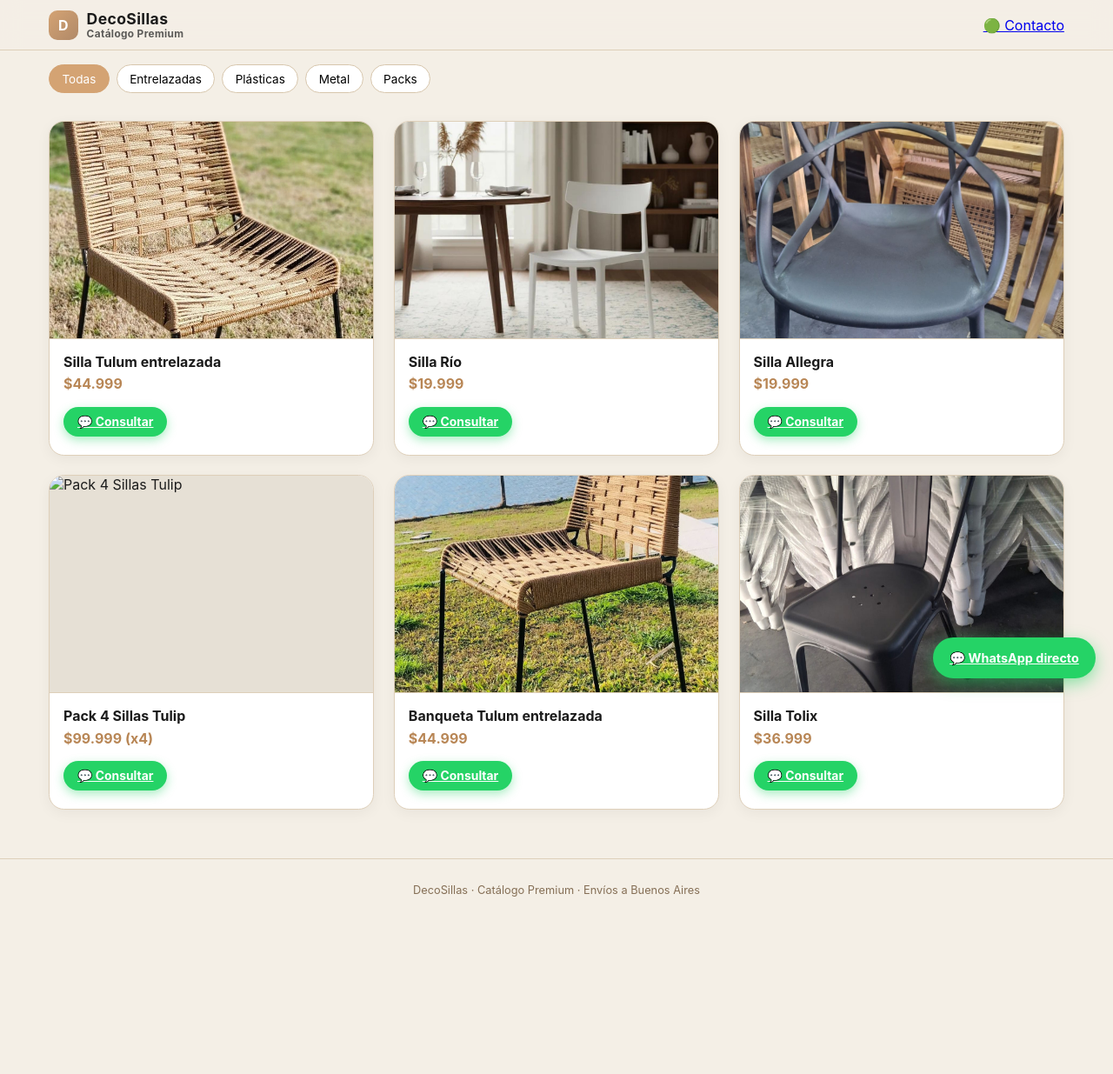
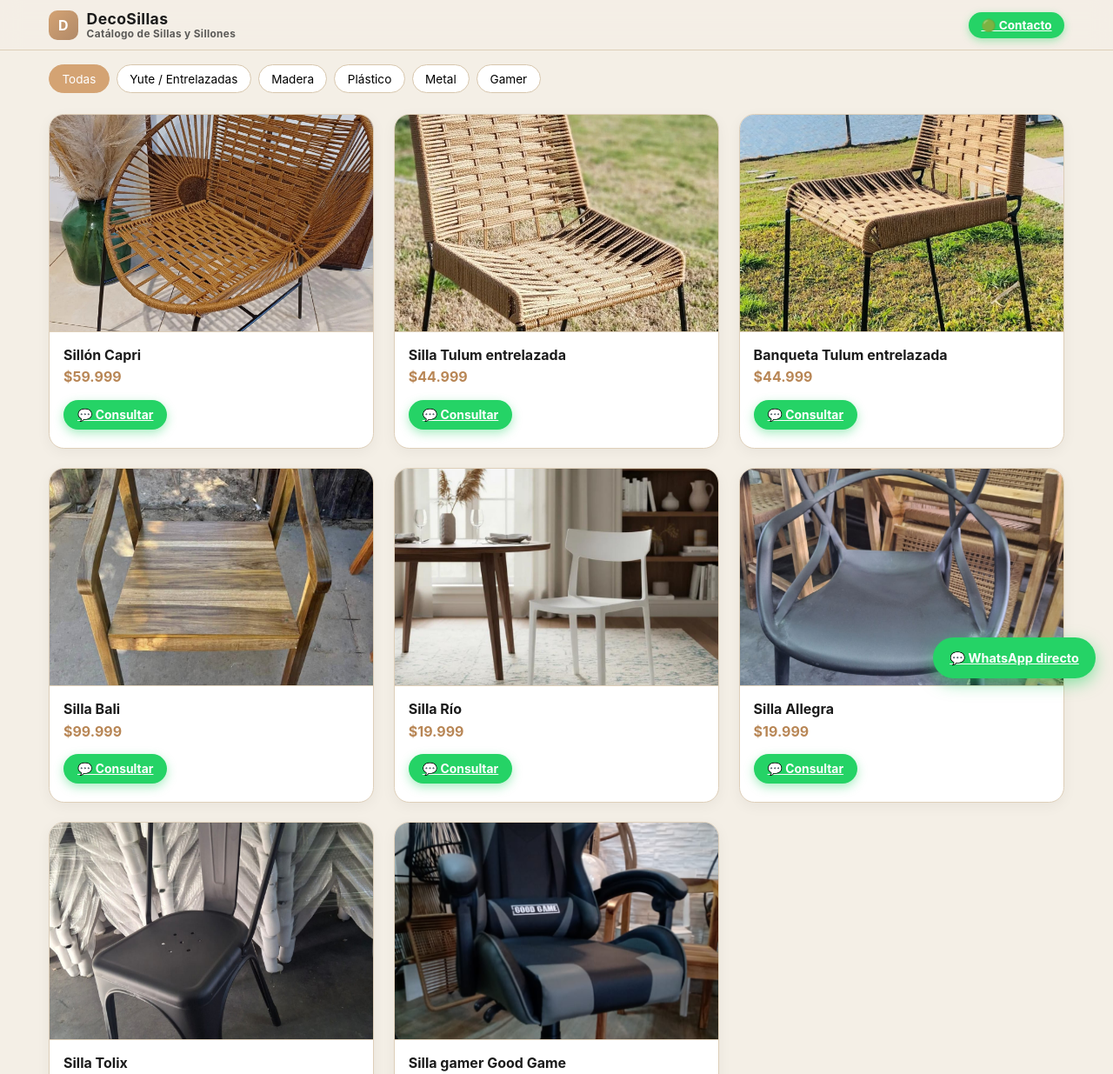
Before and after one commit to damianalexisveron-lang/decosillas-web, a plain HTML site: page index.html in a window 1280 px wide. Shown: the top 1235 px of the page at 87% size. Before the commit the page ends 1060 px from the top, so only its background shows below. Drawn offline with Linux system fonts and the light colour scheme.

Commit message:
Update index.html

```diff
--- a/index.html
+++ b/index.html
@@ -4,7 +4,7 @@
 <head>
   <meta charset="UTF-8" />
   <meta name="viewport" content="width=device-width, initial-scale=1" />
-  <title>DecoSillas Catálogo Premium - Sillas y Banquetas</title>
+  <title>DecoSillas - Catálogo de Sillas y Sillones</title>
 
   <style>
     * {
@@ -60,10 +60,25 @@
       font-size: 1rem;
     }
 
+    .btn-whatsapp-small {
+      padding: .45rem .9rem;
+      background: #25d366;
+      border-radius: 999px;
+      color: #fff;
+      font-size: .85rem;
+      font-weight: 700;
+      border: none;
+      display: inline-flex;
+      align-items: center;
+      gap: .4rem;
+      cursor: pointer;
+      box-shadow: 0 3px 10px rgba(37, 211, 102, .4);
+    }
+
     /* === FILTROS === */
     .filterbar {
       max-width: 1200px;
-      margin: 1rem auto;
+      margin: 1rem auto 0.5rem;
       padding: 0 1rem;
       display: flex;
       gap: .5rem;
@@ -231,7 +246,7 @@
         <div class="logo-icon">D</div>
         <div>
           DecoSillas
-          <div style="font-size: .74rem; opacity:.7;">Catálogo Premium</div>
+          <div style="font-size: .74rem; opacity:.7;">Catálogo de Sillas y Sillones</div>
         </div>
       </div>
 
@@ -245,18 +260,36 @@
   <!-- FILTROS -->
   <div class="filterbar">
     <button class="filter-btn active" data-filter="all">Todas</button>
-    <button class="filter-btn" data-filter="entrelazada">Entrelazadas</button>
-    <button class="filter-btn" data-filter="plastico">Plásticas</button>
+    <button class="filter-btn" data-filter="yute">Yute / Entrelazadas</button>
+    <button class="filter-btn" data-filter="madera">Madera</button>
+    <button class="filter-btn" data-filter="plastico">Plástico</button>
     <button class="filter-btn" data-filter="metal">Metal</button>
-    <button class="filter-btn" data-filter="pack">Packs</button>
+    <button class="filter-btn" data-filter="gamer">Gamer</button>
   </div>
 
   <!-- GRID -->
   <main>
     <div class="grid">
 
-      <!-- TULUM -->
-      <article class="card" data-categoria="entrelazada">
+      <!-- SILLÓN CAPRI -->
+      <article class="card" data-categoria="yute">
+        <div class="card-img">
+          <img src="imagenes/sillon-capri.jpg" alt="Sillón Capri">
+        </div>
+        <div class="card-body">
+          <div class="card-title">Sillón Capri</div>
+          <div class="card-price">$59.999</div>
+          <div class="card-footer">
+            <a class="btn-whatsapp-card"
+              href="https://wa.me/NUMERO_PLACEHOLDER?text=Hola%20quiero%20comprar%20el%20Sillon%20Capri%20-%20$59.999%20Foto:%20https://decosillas-web.vercel.app/imagenes/sillon-capri.jpg">
+              💬 Consultar
+            </a>
+          </div>
+        </div>
+      </article>
+
+      <!-- SILLA TULUM ENTRELAZADA -->
+      <article class="card" data-categoria="yute">
         <div class="card-img">
           <img src="imagenes/silla-tulum.jpg" alt="Silla Tulum entrelazada">
         </div>
@@ -272,10 +305,44 @@
         </div>
       </article>
 
-      <!-- RIO -->
+      <!-- BANQUETA TULUM ENTRELAZADA -->
+      <article class="card" data-categoria="yute">
+        <div class="card-img">
+          <img src="imagenes/banqueta-tulum.jpg" alt="Banqueta Tulum entrelazada">
+        </div>
+        <div class="card-body">
+          <div class="card-title">Banqueta Tulum entrelazada</div>
+          <div class="card-price">$44.999</div>
+          <div class="card-footer">
+            <a class="btn-whatsapp-card"
+              href="https://wa.me/NUMERO_PLACEHOLDER?text=Hola%20quiero%20comprar%20la%20Banqueta%20Tulum%20entrelazada%20-%20$44.999%20Foto:%20https://decosillas-web.vercel.app/imagenes/banqueta-tulum.jpg">
+              💬 Consultar
+            </a>
+          </div>
+        </div>
+      </article>
+
+      <!-- SILLA BALI -->
+      <article class="card" data-categoria="madera">
+        <div class="card-img">
+          <img src="imagenes/silla-bali.jpg" alt="Silla Bali madera">
+        </div>
+        <div class="card-body">
+          <div class="card-title">Silla Bali</div>
+          <div class="card-price">$99.999</div>
+          <div class="card-footer">
+            <a class="btn-whatsapp-card"
+              href="https://wa.me/NUMERO_PLACEHOLDER?text=Hola%20quiero%20comprar%20la%20Silla%20Bali%20-%20$99.999%20Foto:%20https://decosillas-web.vercel.app/imagenes/silla-bali.jpg">
+              💬 Consultar
+            </a>
+          </div>
+        </div>
+      </article>
+
+      <!-- SILLA RÍO -->
       <article class="card" data-categoria="plastico">
         <div class="card-img">
-          <img src="imagenes/silla-rio.jpg" alt="Silla Río">
+          <img src="imagenes/silla-rio.jpg" alt="Silla Río plástica">
         </div>
         <div class="card-body">
           <div class="card-title">Silla Río</div>
@@ -289,7 +356,7 @@
         </div>
       </article>
 
-      <!-- ALLEGRA -->
+      <!-- SILLA ALLEGRA -->
       <article class="card" data-categoria="plastico">
         <div class="card-img">
           <img src="imagenes/silla-allegra.jpg" alt="Silla Allegra">
@@ -306,41 +373,7 @@
         </div>
       </article>
 
-      <!-- PACK TULIP -->
-      <article class="card" data-categoria="pack">
-        <div class="card-img">
-          <img src="imagenes/silla-tulip.jpg" alt="Pack 4 Sillas Tulip">
-        </div>
-        <div class="card-body">
-          <div class="card-title">Pack 4 Sillas Tulip</div>
-          <div class="card-price">$99.999 (x4)</div>
-          <div class="card-footer">
-            <a class="btn-whatsapp-card"
-              href="https://wa.me/NUMERO_PLACEHOLDER?text=Hola%20quiero%20comprar%20el%20Pack%20de%204%20Sillas%20Tulip%20-%20$99.999%20Foto:%20https://decosillas-web.vercel.app/imagenes/silla-tulip.jpg">
-              💬 Consultar
-            </a>
-          </div>
-        </div>
-      </article>
-
-      <!-- BANQUETA TULUM -->
-      <article class="card" data-categoria="entrelazada">
-        <div class="card-img">
-          <img src="imagenes/banqueta-tulum.jpg" alt="Banqueta Tulum entrelazada">
-        </div>
-        <div class="card-body">
-          <div class="card-title">Banqueta Tulum entrelazada</div>
-          <div class="card-price">$44.999</div>
-          <div class="card-footer">
-            <a class="btn-whatsapp-card"
-              href="https://wa.me/NUMERO_PLACEHOLDER?text=Hola%20quiero%20comprar%20la%20Banqueta%20Tulum%20entrelazada%20-%20$44.999%20Foto:%20https://decosillas-web.vercel.app/imagenes/banqueta-tulum.jpg">
-              💬 Consultar
-            </a>
-          </div>
-        </div>
-      </article>
-
-      <!-- TOLIX -->
+      <!-- SILLA TOLIX -->
       <article class="card" data-categoria="metal">
         <div class="card-img">
           <img src="imagenes/silla-tolix.jpg" alt="Silla Tolix">
@@ -357,6 +390,23 @@
         </div>
       </article>
 
+      <!-- SILLA GAMER GOOD GAME -->
+      <article class="card" data-categoria="gamer">
+        <div class="card-img">
+          <img src="imagenes/silla-gamer-goodgame.jpg" alt="Silla gamer Good Game">
+        </div>
+        <div class="card-body">
+          <div class="card-title">Silla gamer Good Game</div>
+          <div class="card-price">$129.999</div>
+          <div class="card-footer">
+            <a class="btn-whatsapp-card"
+              href="https://wa.me/NUMERO_PLACEHOLDER?text=Hola%20quiero%20comprar%20la%20Silla%20gamer%20Good%20Game%20-%20$129.999%20Foto:%20https://decosillas-web.vercel.app/imagenes/silla-gamer-goodgame.jpg">
+              💬 Consultar
+            </a>
+          </div>
+        </div>
+      </article>
+
     </div>
   </main>
 
@@ -367,10 +417,10 @@
   </a>
 
   <footer>
-    DecoSillas · Catálogo Premium · Envíos a Buenos Aires
+    DecoSillas · Catálogo de Sillas y Sillones · Envíos a Buenos Aires
   </footer>
 
-  <!-- SISTEMA DE WHATSAPP POR VENDEDOR -->
+  <!-- SISTEMA DE WHATSAPP POR VENDEDOR + FILTRO -->
   <script>
     const asesores = {
       damian: '5491122535108',
@@ -402,13 +452,15 @@
         const category = btn.dataset.filter;
 
         cards.forEach(card => {
-          if (category === "all") card.style.display = "block";
-          else card.style.display = card.dataset.categoria === category ? "block" : "none";
+          if (category === "all") {
+            card.style.display = "block";
+          } else {
+            card.style.display = card.dataset.categoria === category ? "block" : "none";
+          }
         });
       });
     });
   </script>
 
 </body>
-
 </html>
```
